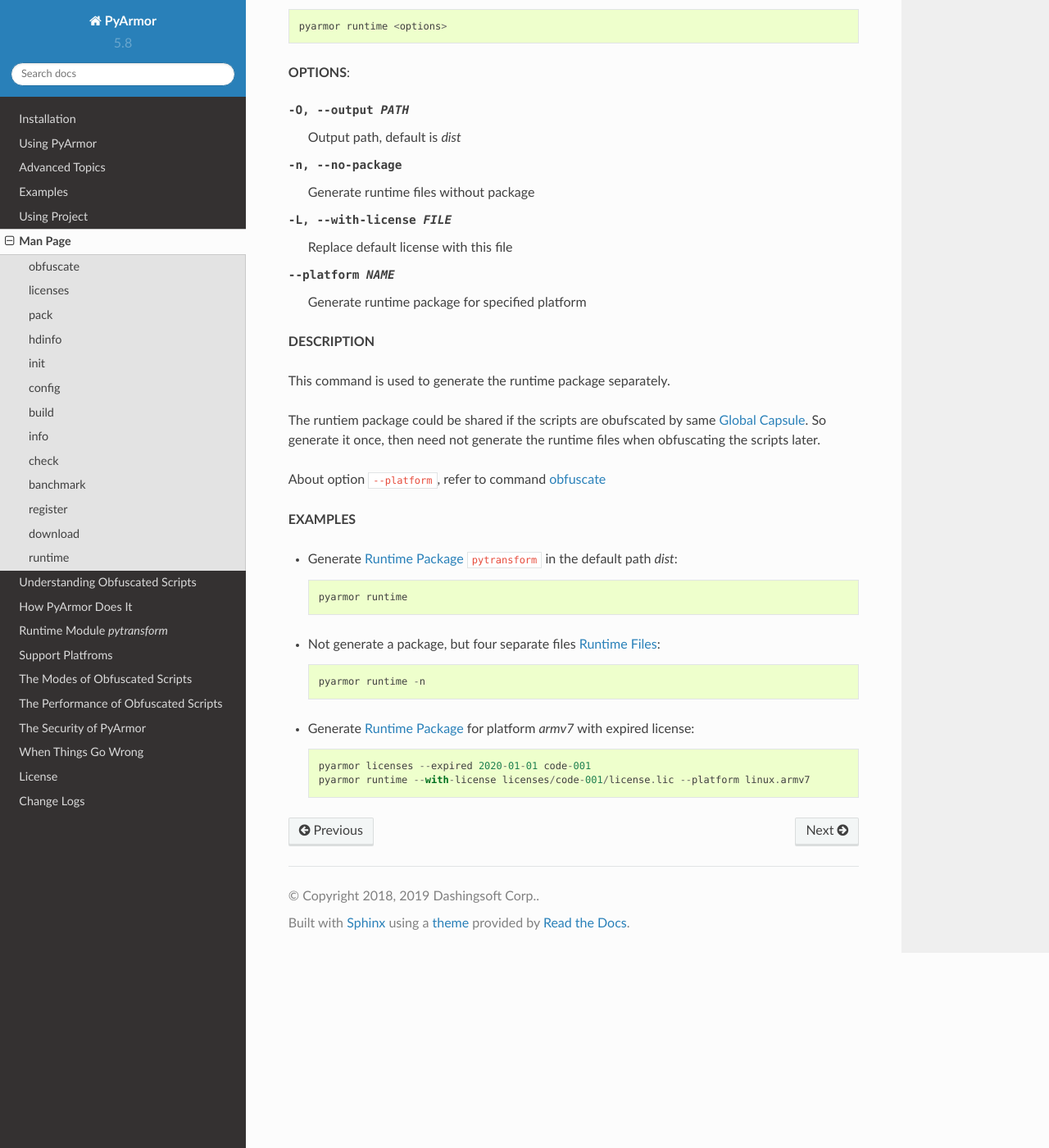
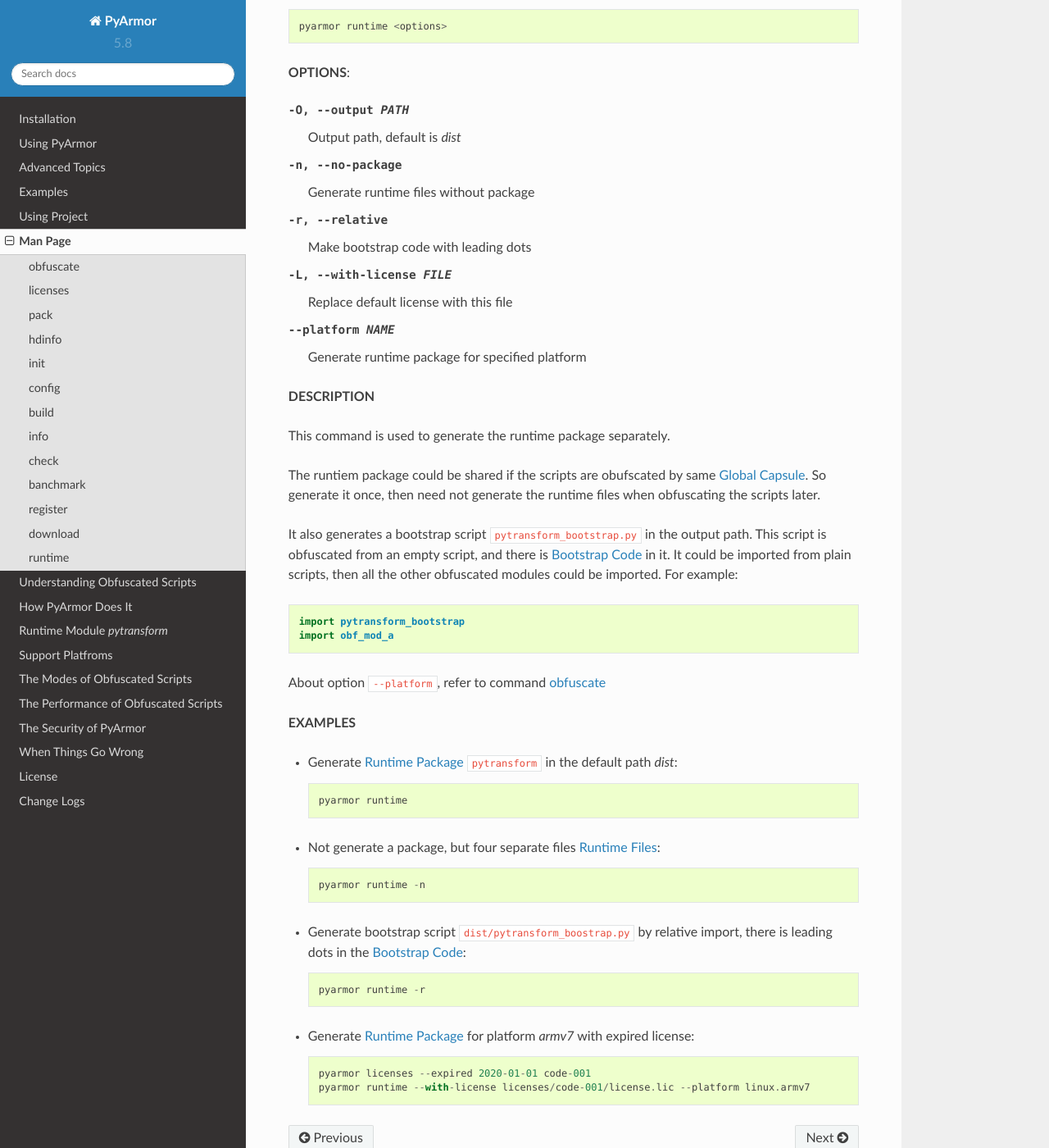
Before and after one commit to dashingsoft/pyarmor, a Sphinx documentation site: the page built from docs/man.rst, in a window 1280 px wide and 1400 px high, scrolled down 20264 px. Shown: the whole window at 82% size. Built offline with Sphinx 7.4.7 and the Read the Docs theme 2.0.0, drawn with Linux system fonts in a browser that asks for light colours.

Commit message:
Refine runtime man page

```diff
--- a/docs/man.rst
+++ b/docs/man.rst
@@ -786,6 +786,7 @@
 
 -O, --output PATH             Output path, default is `dist`
 -n, --no-package              Generate runtime files without package
+-r, --relative                Make bootstrap code with leading dots
 -L, --with-license FILE       Replace default license with this file
 --platform NAME               Generate runtime package for specified platform
 
@@ -796,6 +797,14 @@
 The :ref:`runtiem package` could be shared if the scripts are obufscated by same
 :ref:`Global Capsule`. So generate it once, then need not generate the runtime
 files when obfuscating the scripts later.
+
+It also generates a bootstrap script ``pytransform_bootstrap.py`` in the output
+path. This script is obfuscated from an empty script, and there is
+:ref:`bootstrap code` in it. It could be imported from plain scripts, then all
+the other obfuscated modules could be imported. For example::
+
+    import pytransform_bootstrap
+    import obf_mod_a
 
 About option ``--platform``, refer to command `obfuscate`_
 
@@ -809,6 +818,11 @@
 
     pyarmor runtime -n
 
+* Generate bootstrap script ``dist/pytransform_boostrap.py`` by relative import,
+  there is leading dots in the :ref:`bootstrap code`::
+
+    pyarmor runtime -r
+
 * Generate :ref:`runtime package` for platform `armv7` with expired license::
 
     pyarmor licenses --expired 2020-01-01 code-001
```
